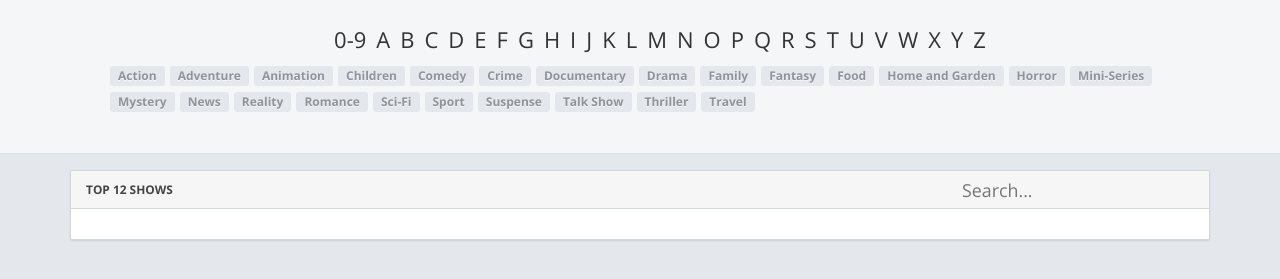
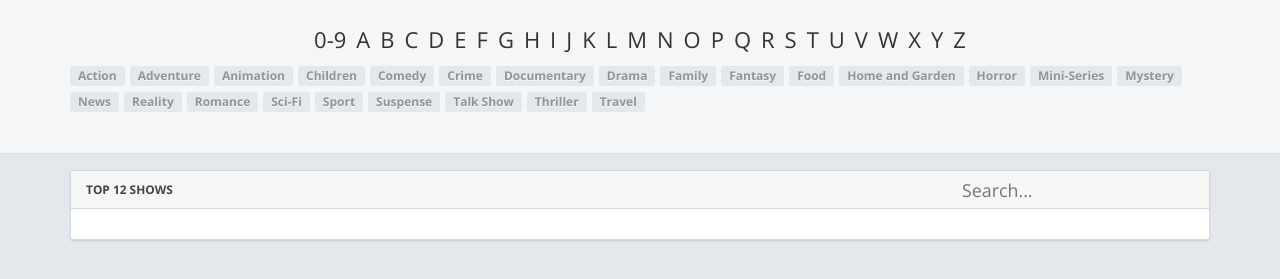
Before and after one commit to miroamarillo/showtrackr, a website: page public/index.html in a window 1280 px wide. Shown: the part 53-332 px from the top of the page. Drawn offline with nearby package versions, Linux system fonts and the light colour scheme; no server answers.

Commit message:
correcting webkit padding bug

```diff
--- a/public/stylesheets/style.scss
+++ b/public/stylesheets/style.scss
@@ -63,7 +63,7 @@ em {
   cursor: pointer;
   font-size: 22px;
   text-align: center;
-
+  -webkit-padding-start: 0px;
   li {
     display: inline-block;
     padding-left: 5px;
@@ -77,7 +77,7 @@ em {
 
 .genres {
   cursor: pointer;
-
+  -webkit-padding-start: 0px;
   li {
     margin-right: 5px;
     @extend .label;
```
Also changed, not shown: public/stylesheets/style.css.
